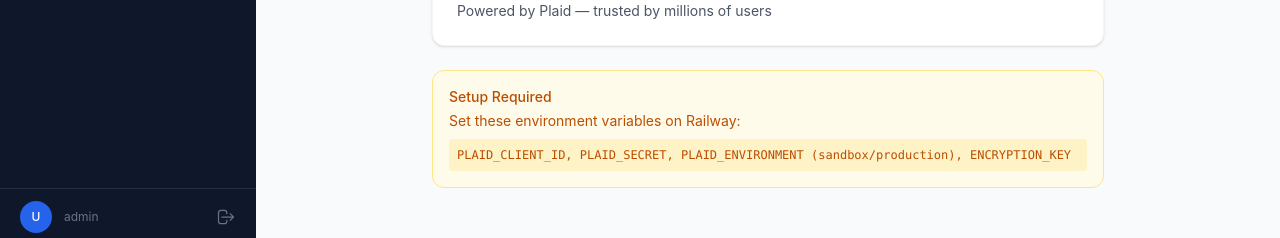
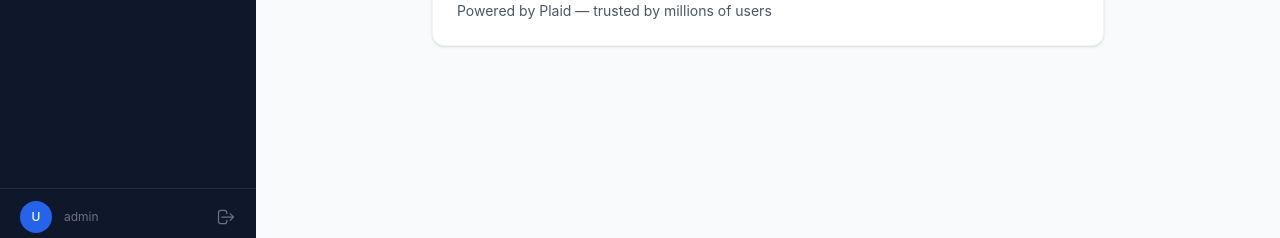
Before and after one commit to Josephmensah12/gcgl-admin, a React (Vite) app in the folder frontend/: page /settings/bank in a window 1280 px wide. Shown: the part 555-793 px from the top of the page. Built offline with nearby package versions, Linux system fonts and the light colour scheme; no server answers; sample sign-in values are in the browser's storage.

Commit message:
Remove env setup notice from bank settings page
Co-Authored-By: Claude Opus 4.6 (1M context) <noreply@anthropic.com>

```diff
--- a/frontend/src/pages/BankSettings.jsx
+++ b/frontend/src/pages/BankSettings.jsx
@@ -155,14 +155,6 @@ export default function BankSettings() {
         </div>
       </div>
 
-      {/* Environment setup note */}
-      <div className="bg-amber-50 border border-amber-200 rounded-xl p-4 text-sm text-amber-700">
-        <p className="font-medium mb-1">Setup Required</p>
-        <p>Set these environment variables on Railway:</p>
-        <code className="block mt-2 bg-amber-100 p-2 rounded text-xs">
-          PLAID_CLIENT_ID, PLAID_SECRET, PLAID_ENVIRONMENT (sandbox/production), ENCRYPTION_KEY
-        </code>
-      </div>
     </div>
   );
 }
```
